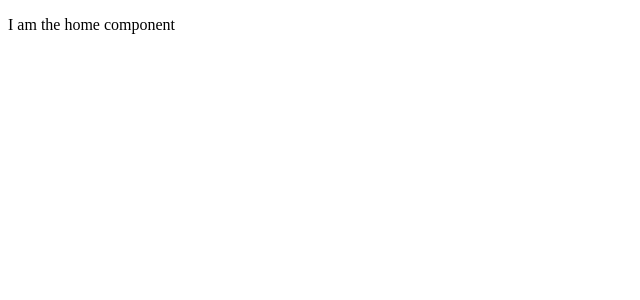
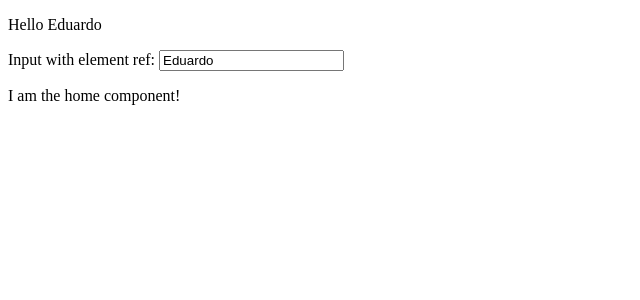
Before and after one commit to SirZemar/ionic-angular-josh-morony, an Angular app: page /home in a window 1280 px wide. Shown: the top 300 px of the page, without its empty margins (0-640 px from the left). Built offline with nearby package versions, Linux system fonts and the light colour scheme.

Commit message:
add dev mode env variables with log debugger

```diff
--- a/src/app/app.module.ts
+++ b/src/app/app.module.ts
@@ -5,9 +5,10 @@ import { AppRoutingModule } from './app-routing.module';
 import { AppComponent } from './app.component';
 import { HomeComponent } from './home/home.componnent';
 import { SettingsComponent } from './settings/settings.component';
+import { WelcomeComponent } from './home/ui/welcome/welcome.component';
 
 @NgModule({
-  declarations: [AppComponent, HomeComponent, SettingsComponent],
+  declarations: [AppComponent, HomeComponent, SettingsComponent, WelcomeComponent],
   imports: [BrowserModule, AppRoutingModule],
   providers: [],
   bootstrap: [AppComponent],
--- /dev/null
+++ b/src/app/home/home.component.html
@@ -0,0 +1,2 @@
+<app-welcome></app-welcome>
+<p>I am the home component!</p>
--- a/src/app/home/home.componnent.ts
+++ b/src/app/home/home.componnent.ts
@@ -2,6 +2,6 @@ import { Component } from '@angular/core';
 
 @Component({
   selector: 'app-home',
-  template: `<p>I am the home component</p>`,
+  templateUrl: './home.component.html',
 })
 export class HomeComponent {}
--- /dev/null
+++ b/src/app/home/ui/welcome/welcome.component.html
@@ -0,0 +1,5 @@
+<p>Hello {{name}} </p>
+<div>
+  <label for="elementRef" >Input with element ref: </label>
+  <input name="elementRef" #inputElementRef [value]="name" (input)="onChange($event)"/>
+</div>
--- /dev/null
+++ b/src/app/home/ui/welcome/welcome.component.ts
@@ -0,0 +1,33 @@
+import { Component, ElementRef, ViewChild, isDevMode } from '@angular/core';
+import { environment } from '@environment/dev';
+
+@Component({
+  selector: 'app-welcome',
+  templateUrl: './welcome.component.html',
+  styleUrls: ['./welcome.component.scss'],
+})
+export class WelcomeComponent {
+  name = 'Eduardo';
+  @ViewChild('inputElementRef') inputElementRef: ElementRef | undefined;
+
+  constructor() {}
+
+  onChange(ev: Event) {
+    try {
+      if (ev.target) {
+        const inputElementTarget = ev.target as HTMLInputElement;
+
+        if (environment.DEBUGGER && isDevMode()) {
+          console.log(inputElementTarget.value);
+          console.log(this.inputElementRef?.nativeElement.value);
+        }
+      } else {
+        throw new Error(`Input element dos not have event target.`);
+      }
+    } catch (error) {
+      console.warn(error);
+    }
+
+    this.name = this.inputElementRef?.nativeElement.value;
+  }
+}
--- /dev/null
+++ b/src/environment/environment.ts
@@ -0,0 +1,3 @@
+export const environment = {
+  DEBUGGER: true,
+};
```
Also changed, not shown: tsconfig.json (+6 -4 lines), src/app/home/ui/welcome/welcome.component.scss (added), 1 other file (tests, documents, lock files or other folders).
